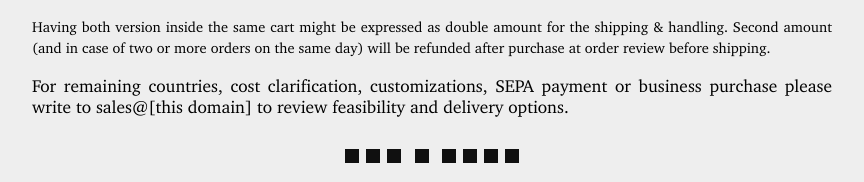
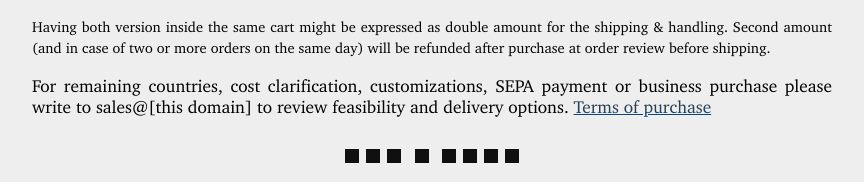
Before and after one commit to perproweb/utmp, a Jekyll site: the page index.html, which Jekyll copies as it is, in a window 1280 px wide. Shown: the part 2015-2197 px from the top of the page, without its empty margins (208-1072 px from the left). Built offline with Jekyll 4.4.1, drawn with Linux system fonts in a browser that asks for light colours.

Commit message:
20210123

```diff
--- a/index.html
+++ b/index.html
@@ -40,7 +40,7 @@
     footer .b{margin-left:0.5em;}
     footer div .tooltiptext{bottom:125%;color:#fff;left:50%;margin-left:-10em;opacity:0;padding:1ex 0;position:absolute;text-align:center;transition:opacity 0.3s;visibility:hidden;width:20em;z-index:1;}
     footer div:hover .tooltiptext{opacity:1;visibility:visible;}
-    footer div .tooltiptext::before{content: "2020,";margin-right:2pt;}
+    footer div .tooltiptext::before{content: "2021,";margin-right:2pt;}
     footer div .tooltiptext b::after{content: "d.o.o., Slovenia";margin-left:2pt;}
   </style>
 </head>
@@ -200,7 +200,7 @@ Due to a temporary suspension of mail service to some countries, shipping and or
 Having both version inside the same cart might be expressed as double amount for the shipping &amp; handling. Second amount (and in case of two or more orders on the same day) will be refunded after purchase at order review before shipping.
 </small></p>
 <p>
-For remaining countries, cost clarification, customizations, SEPA payment or business purchase please write to sales@[this domain] to review feasibility and delivery options.
+For remaining countries, cost clarification, customizations, SEPA payment or business purchase please write to sales@[this domain] to review feasibility and delivery options. <a href="terms.pdf">Terms of purchase</a>
 </p>
 </main>
 
```
Also changed, not shown: 1 other file.
